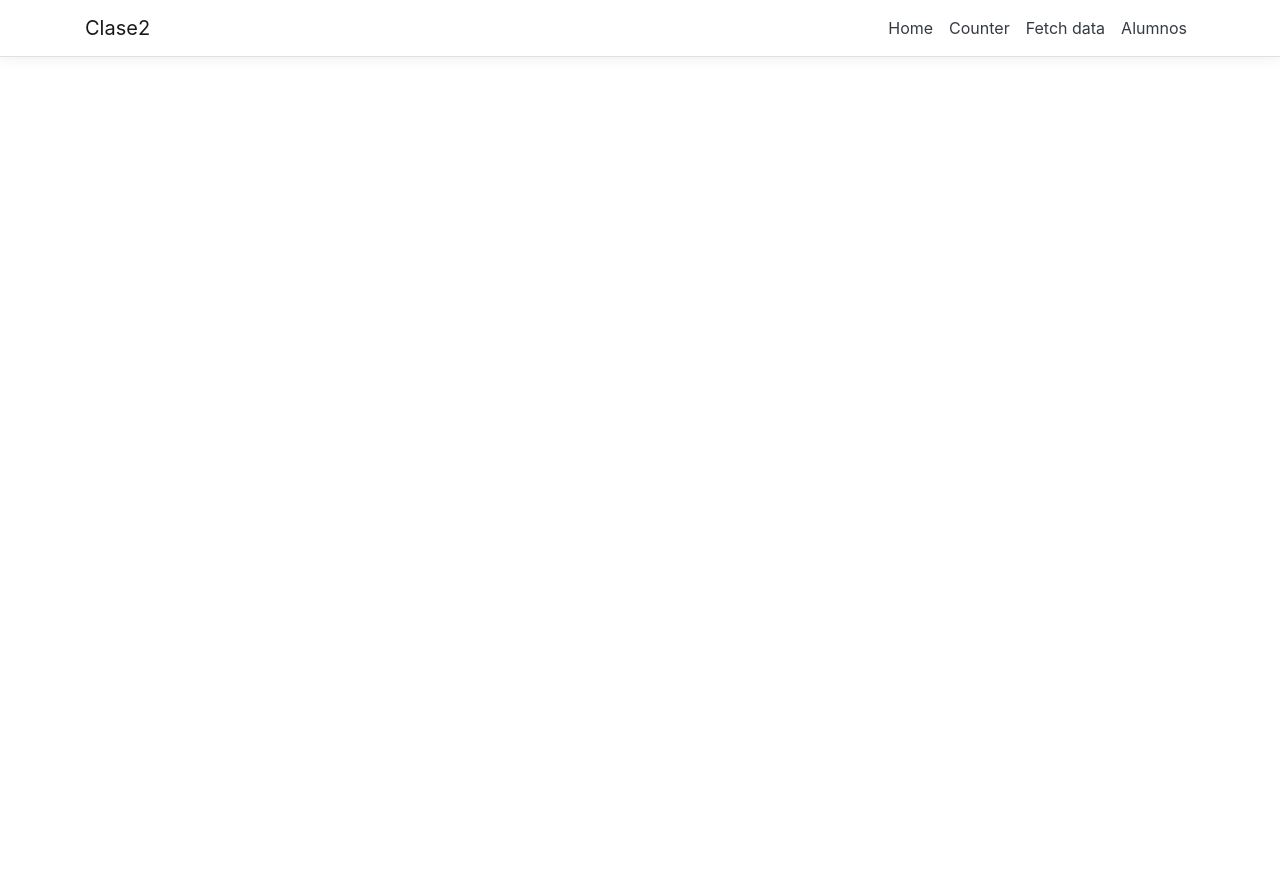
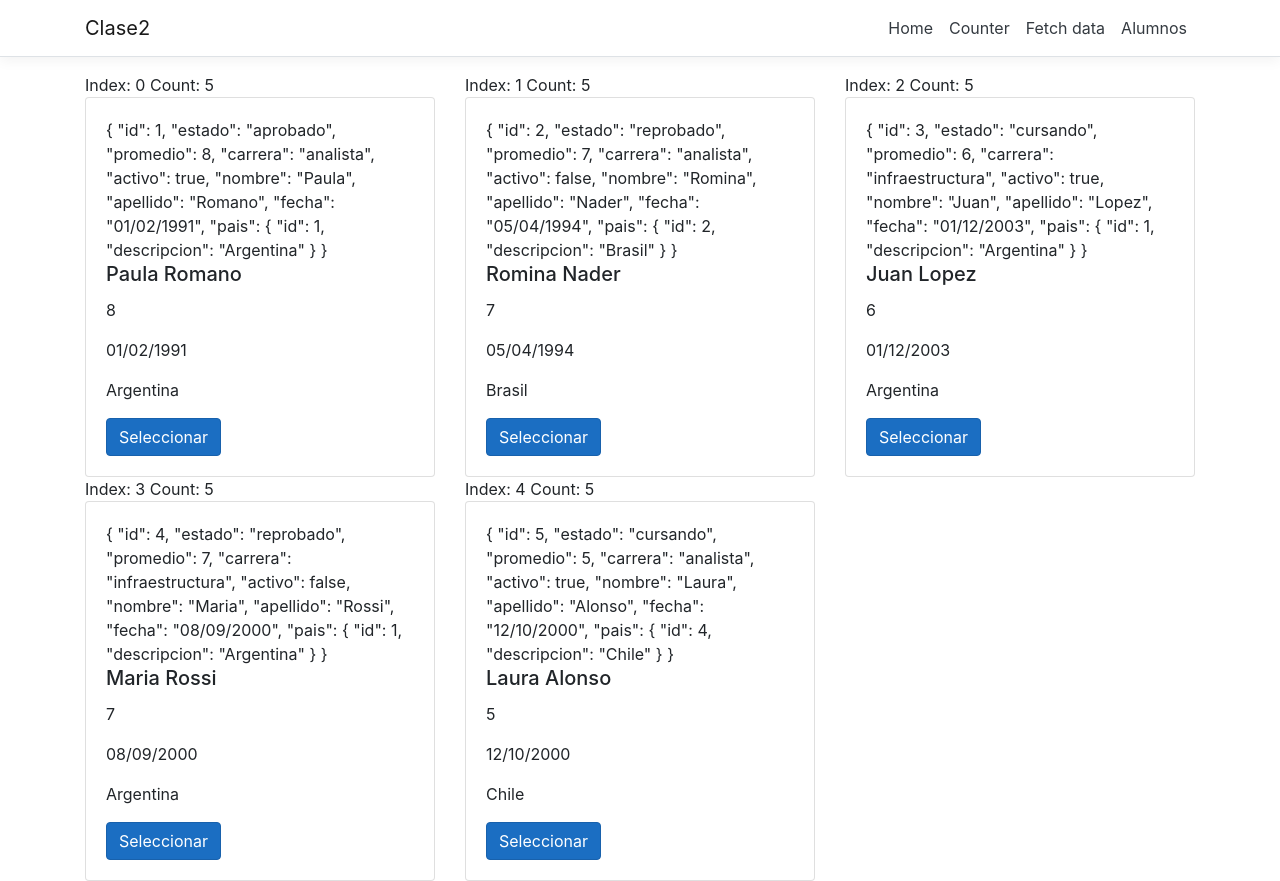
Before and after one commit to damiandar/Angular, an Angular app: page /alumnos-grilla in a window 1280 px wide. Before the commit this address led to /. Before the commit the page ends 800 px from the top, so only its background shows below. Built offline with nearby package versions, Linux system fonts and the light colour scheme.

Commit message:
input y output

```diff
--- /dev/null
+++ b/src/app/alumnos/grilla.component.html
@@ -0,0 +1,12 @@
+<div class="row" *ngIf="seleccionado>0">
+    Alumno seleccionado: {{seleccionado}}
+</div>
+<div class="row">
+    <div class="col-sm-4" *ngFor="let alumno of ListadoAlumnos;index as i; count as c;">
+        Index: {{ i }}
+        Count: {{ c }}
+        <app-tarjeta
+        (borrarAlumno)="recibirRespuesta($event)"
+        [itemAlumno]="alumno"></app-tarjeta>
+    </div>
+</div>
--- /dev/null
+++ b/src/app/alumnos/grilla.component.ts
@@ -0,0 +1,23 @@
+import { Component, OnInit } from '@angular/core';
+import { Alumno} from '../modelos/alumno';
+import {AlumnoService} from '../servicios/alumno.service';
+
+@Component({
+  selector: 'app-grilla',
+  templateUrl: './grilla.component.html',
+  styleUrls: ['./grilla.component.css']
+})
+export class GrillaComponent implements OnInit {
+  public ListadoAlumnos:Alumno[];
+  seleccionado: number;
+  constructor(private servicioAlumno:AlumnoService) { }
+
+  recibirRespuesta(id:number){
+    this.seleccionado=id;
+  }
+
+  ngOnInit() {
+    this.ListadoAlumnos=this.servicioAlumno.MostrarTodos();
+  }
+
+}
--- /dev/null
+++ b/src/app/alumnos/tarjeta.component.html
@@ -0,0 +1,17 @@
+<div class="card">
+    <!--
+        <img src="..." class="card-img-top" alt="...">
+    -->
+    <div class="card-body">
+        {{itemAlumno | json}}
+      <h5 class="card-title">{{itemAlumno.nombre}} {{ itemAlumno.apellido}}</h5>
+      <p class="card-text">{{itemAlumno.promedio}}</p>
+      <p class="card-text">{{itemAlumno.fecha}}</p>
+      <p class="card-text">{{itemAlumno.pais.descripcion}}</p>
+      <p class="card-text"></p>
+        <button (click)="borrar(itemAlumno.id)" class="btn btn-primary">
+          Seleccionar
+        </button>
+    </div>
+
+</div>
--- /dev/null
+++ b/src/app/alumnos/tarjeta.component.ts
@@ -0,0 +1,22 @@
+import { Component, Input,Output, OnInit, EventEmitter } from '@angular/core';
+import { Alumno } from '../modelos/alumno';
+
+
+@Component({
+  selector: 'app-tarjeta',
+  templateUrl: './tarjeta.component.html',
+  styleUrls: ['./tarjeta.component.css']
+})
+export class TarjetaComponent implements OnInit {
+  @Input() itemAlumno:Alumno;
+  @Output () borrarAlumno: EventEmitter<number> = new EventEmitter();
+
+  constructor() { }
+
+  ngOnInit() {
+  }
+  borrar(id: number){
+    this.borrarAlumno.emit(id);
+  }
+
+}
```
Also changed, not shown: src/app/app.module.ts (+7 -2 lines), src/app/alumnos/grilla.component.css (added), src/app/alumnos/tarjeta.component.css (added).
